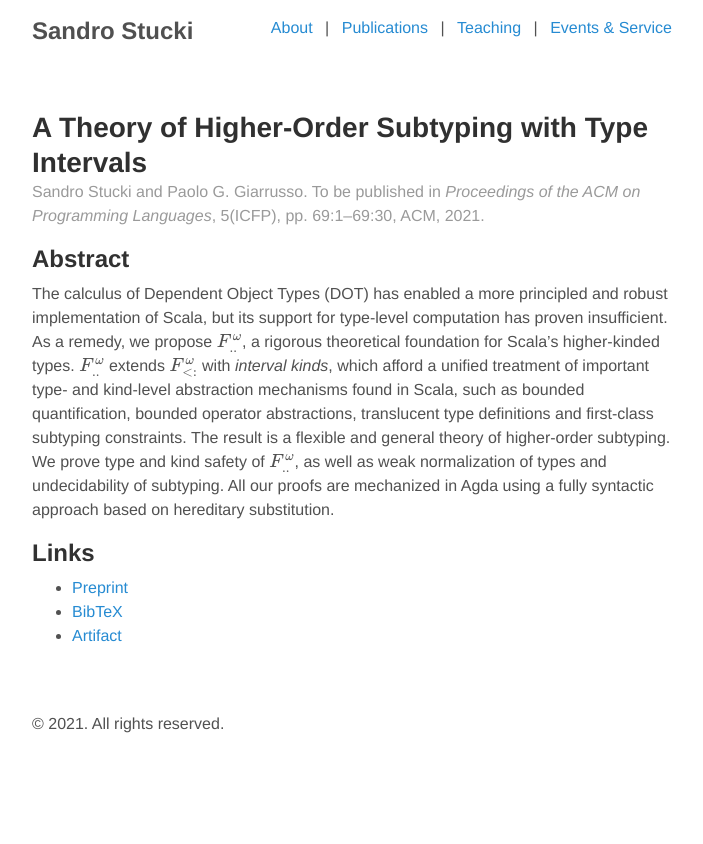
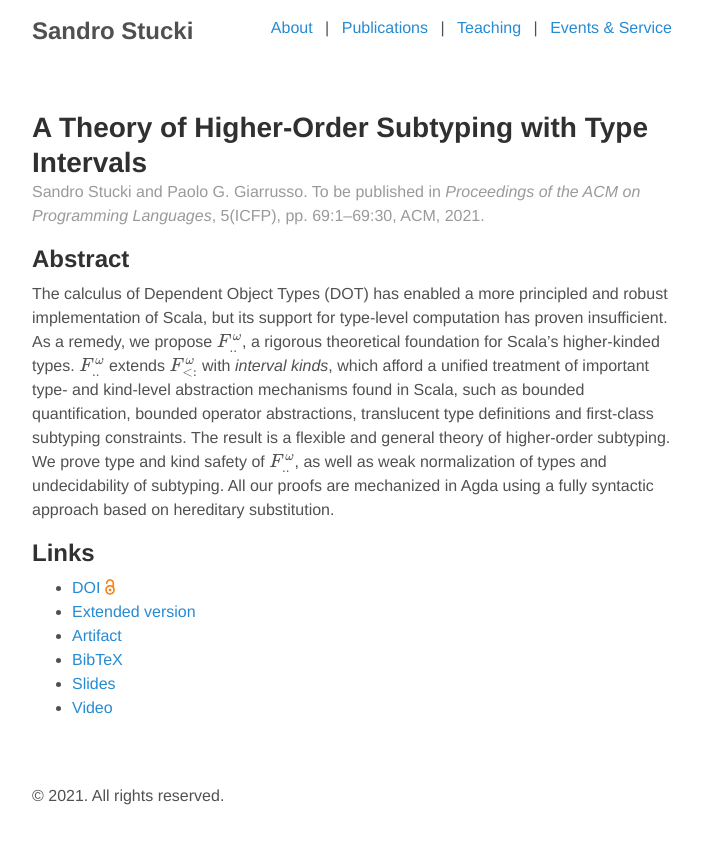
Before and after one commit to sstucki/sstucki.github.io, a Jekyll site: the page built from pubs/_posts/2021-07-02-StuckiG21icfp.md, in a window 1280 px wide. Shown: the top 844 px of the page, without its empty margins (288-991 px from the left). Built offline with Jekyll 4.4.1, drawn with Linux system fonts in a browser that asks for light colours; formulas are drawn with MathJax 3.

Commit message:
[ pubs ] add DOI, video and slides for ICFP'21 papper.

```diff
--- a/pubs/_posts/2021-07-02-StuckiG21icfp.md
+++ b/pubs/_posts/2021-07-02-StuckiG21icfp.md
@@ -8,10 +8,12 @@ howpublished: "To be published in <em>Proceedings of the ACM on Programming Lang
 copynote:
   'pp. 69:1&ndash;69:30, ACM, 2021'
 links:
-#  DOI (open access): https://doi.org/10.1145/3473574
-  Preprint: http://arxiv.org/abs/2107.01883
+  DOI (OA): https://doi.org/10.1145/3473574
+  Extended version: http://arxiv.org/abs/2107.01883
+  Artifact: https://zenodo.org/record/5060213
   BibTeX: /bib/StuckiG21icfp.bib
-  Artifact: https://zenodo.org/record/5060213
+  Slides: /public/slides/icfp21-stucki.pdf
+  Video: https://youtu.be/rf3OtJ_Uz_o
 usemathjax: true
 ---
 
```
Also changed, not shown: 1 other file.
